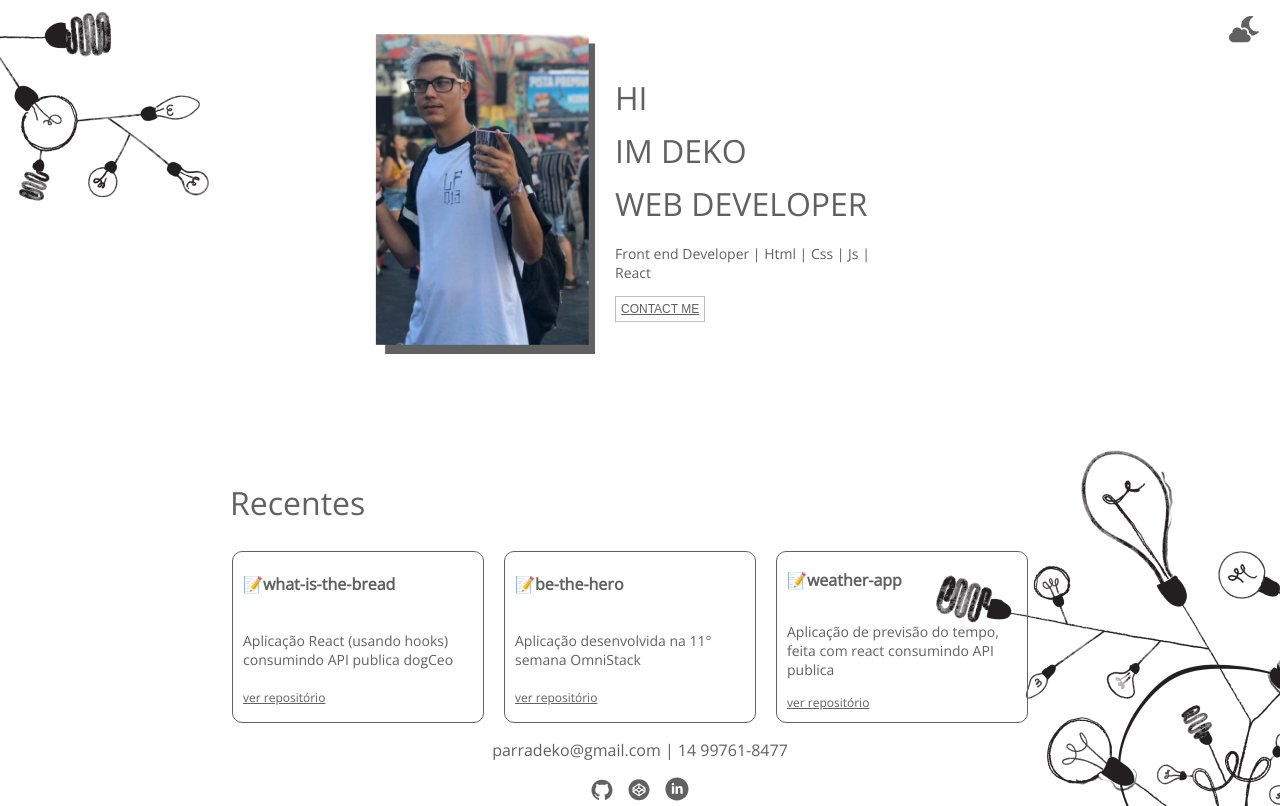
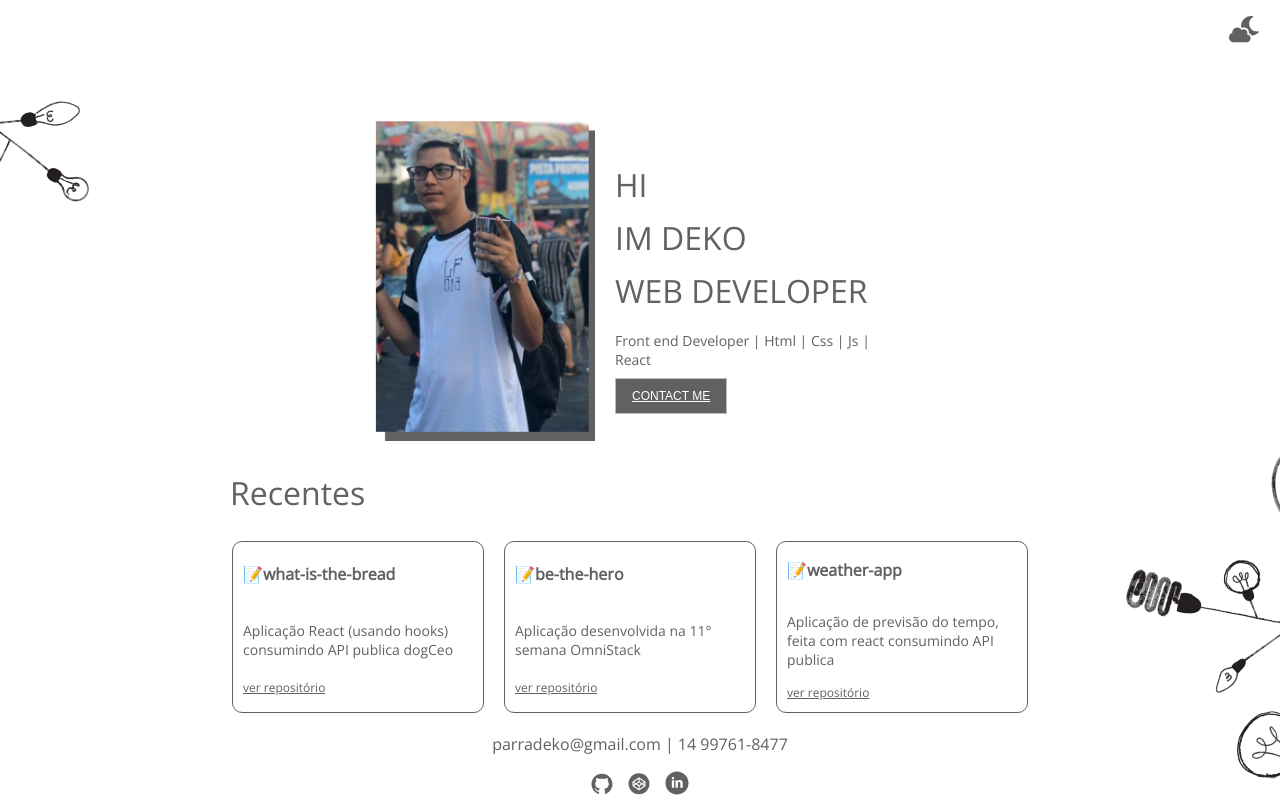
Before and after one commit to dericparra/dericparra.github.io, a React (Create React App) app: page / in a window 1280 px wide. Built offline with nearby package versions, Linux system fonts and the light colour scheme.

Commit message:
Update UI

```diff
--- a/src/components/Contact/index.js
+++ b/src/components/Contact/index.js
@@ -4,7 +4,9 @@ import { Button, Div } from './styles'
 const Contact = () => {
   return (
     <Div>
-      <Button href="mailto:parradeko@gmail.com">Contact me</Button>
+      <Button href="https://wa.me/5514997618477" target="_blank">
+        Contact me
+      </Button>
     </Div>
   )
 }
--- a/src/components/Contact/styles.js
+++ b/src/components/Contact/styles.js
@@ -7,11 +7,11 @@ export const Div = styled.div`
 export const Button = styled.a`
   width: 100px;
   height: 30px;
-  padding: 5px;
-  background-color: #fff;
+  padding: 10px 16px;
+  color: #fff;
   border: solid 1px #bdbdbd;
   text-transform: uppercase;
   font-size: 12px;
   font-family: 'Open-Sans', sans-serif;
-  color: #616161;
+  background-color: #616161;
 `
--- a/src/components/Hero/styles.js
+++ b/src/components/Hero/styles.js
@@ -27,7 +27,8 @@ export const Section = styled.section`
   display: flex;
   align-items: center;
   justify-content: center;
-  margin: 40px 0 100px 0;
+  margin: 0;
+  padding-top: 120px;
   @media (max-width: 539px) {
     max-width: 320px;
     max-height: 160px;
--- a/src/styles.js
+++ b/src/styles.js
@@ -10,7 +10,7 @@ export const Div = styled.div`
   flex-direction: column;
   background-image: url(${top}), url(${bottom});
   background-repeat: no-repeat;
-  background-position: left top, right bottom;
+  background-position: left -120px top, right -190px bottom;
   @media (max-width: 539px) {
     background-image: url(${bgMobile});
     background-repeat: no-repeat;
```
Also changed, not shown: 1 other file (tests, documents, lock files or other folders).
